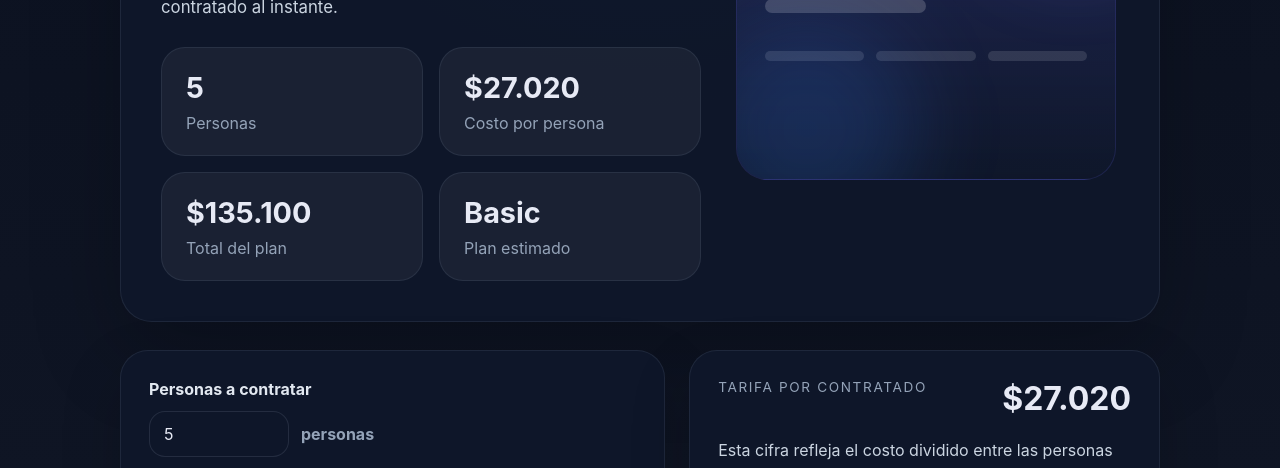
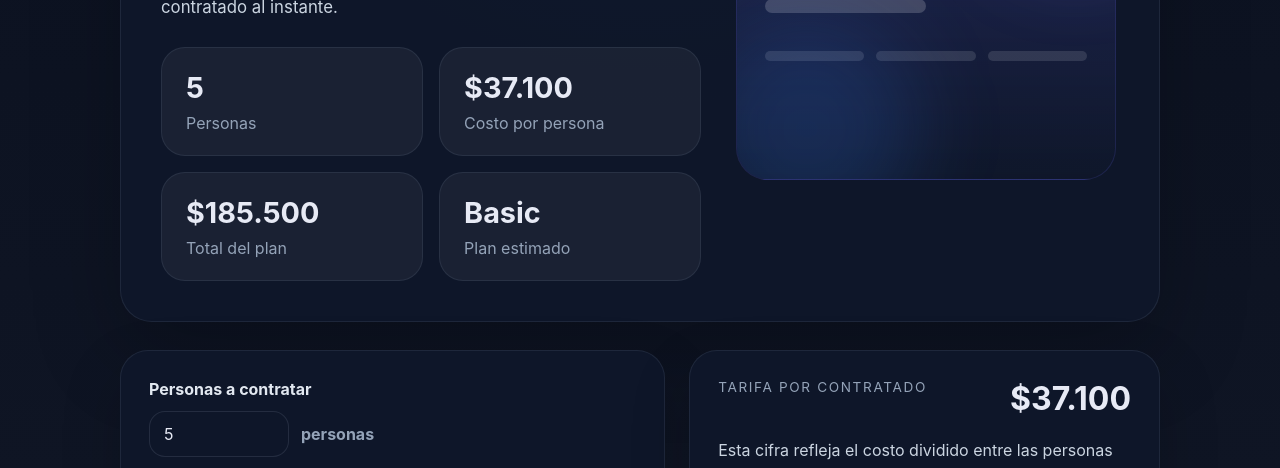
Before and after one commit to Brian-com-hoktus/calculadora-saas, a React (Vite) app: page / in a window 1280 px wide. Shown: the part 326-794 px from the top of the page. Built offline with nearby package versions, Linux system fonts and the light colour scheme.

Commit message:
Apply updated cost scale from latest document

```diff
--- a/src/App.tsx
+++ b/src/App.tsx
@@ -7,11 +7,11 @@ type RateTier = {
 };
 
 const conversationTiers: RateTier[] = [
-  { min: 1, max: 2000, price: 140 },
-  { min: 2001, max: 10000, price: 120 },
-  { min: 10001, max: 30000, price: 80 },
-  { min: 30001, max: 60000, price: 60 },
-  { min: 60001, max: 2000000, price: 50 }
+  { min: 1, max: 2000, price: 260 },
+  { min: 2001, max: 10000, price: 240 },
+  { min: 10001, max: 30000, price: 210 },
+  { min: 30001, max: 60000, price: 180 },
+  { min: 60001, max: 2000000, price: 120 }
 ];
 
 const backgroundTiers: RateTier[] = [
@@ -23,11 +23,11 @@ const backgroundTiers: RateTier[] = [
 ];
 
 const documentTiers: RateTier[] = [
-  { min: 1, max: 2000, price: 120 },
-  { min: 2001, max: 10000, price: 110 },
-  { min: 10001, max: 30000, price: 100 },
-  { min: 30001, max: 60000, price: 80 },
-  { min: 60001, max: 2000000, price: 60 }
+  { min: 1, max: 2000, price: 200 },
+  { min: 2001, max: 10000, price: 180 },
+  { min: 10001, max: 30000, price: 150 },
+  { min: 30001, max: 60000, price: 140 },
+  { min: 60001, max: 2000000, price: 120 }
 ];
 
 const contractTiers: RateTier[] = [
```
